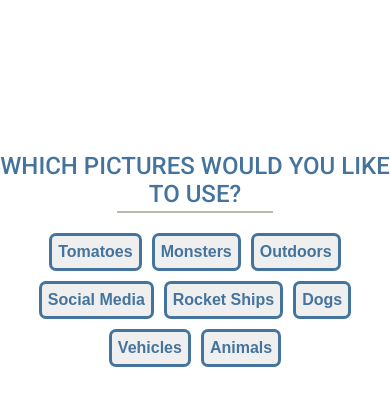
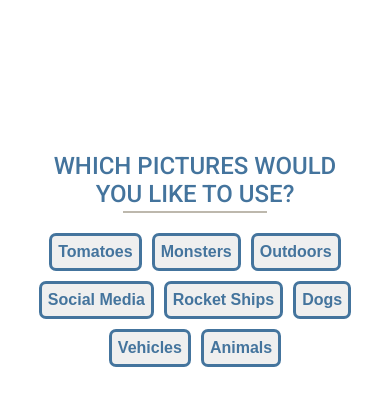
Before and after one commit to cuttlemaster/lets-play-memory, a website: page index.html in a window 390 px wide. Shown: the part 78-484 px from the top of the page. Drawn offline with Linux system fonts and the light colour scheme.

Commit message:
adding tablet style fixes
Signed-off-by: Caleb Flanagan <flanagan.caleb@gmail.com>

```diff
--- a/index.html
+++ b/index.html
@@ -2,7 +2,7 @@
 <html>
   <head>
     <meta charset="UTF-8">
-    <meta name="viewport" content="width=device-width, initial-scale=1">
+    <meta name="viewport" content="width=device-width" />
     <title>Let's Play Memory</title>
 
     <link href="https://fonts.googleapis.com/css?family=Black+Han+Sans&display=swap" rel="stylesheet">
@@ -14,10 +14,10 @@
     <header>
       <h1><span>Lets</span><span>Play</span><span>Memory</span></h1>
       <section>
-        <button class="small active" data-size="16">16</button>
-        <button class="small" data-size="20">20</button>
-        <button class="small" data-size="24">24</button>
-        <button class="small" data-size="32">32</button>
+        <button class="small game-size-16 active" data-size="16">16</button>
+        <button class="small game-size-20" data-size="20">20</button>
+        <button class="small game-size-24" data-size="24">24</button>
+        <button class="small game-size-32" data-size="32">32</button>
         <button class="new-game hide">New Game</button>
       </section>
     </header>
--- a/scss/_buttons.scss
+++ b/scss/_buttons.scss
@@ -12,9 +12,11 @@ button {
   line-height: 20px;
   outline: none;
 
+  @include large-up {
     &:hover {
       background-color: $light-blue;
       cursor: pointer;
+    }
   }
 
   &.active {
@@ -38,7 +40,7 @@ button {
       left: 15%;
     }
 
-    &:hover { cursor: default; }
+    @include large-up { &:hover { cursor: default; } }
   }
 
   &.small {
@@ -62,9 +64,11 @@ button {
 
     &.hide { display: none; }
 
+    @include large-up {
       &:hover {
         background-color: transparent;
         color: $cobalt;
       }
     }
   }
+}
--- a/scss/_mixins.scss
+++ b/scss/_mixins.scss
@@ -5,7 +5,7 @@
 }
 
 @mixin medium {
-  @media screen and (min-width: 641px) and (max-width: 1024px) {
+  @media screen and (min-width: 641px) and (max-width: 1023px) {
     @content;
   }
 }
--- a/scss/site.scss
+++ b/scss/site.scss
@@ -26,7 +26,18 @@ header {
   justify-content: space-between;
   max-width: 1000px;
 
-  section { padding-top: 3px; }
+  @include medium {
+    padding-right: 25px;
+    padding-left: 25px;
+  }
+
+  section {
+    padding-top: 3px;
+
+    button {
+      &.game-size-32 { @include medium { display: none; } }
+    }
+  }
 }
 
 h1 {
@@ -70,6 +81,23 @@ h2 {
   margin: 0 auto;
   padding-top: 50px;
   max-width: 850px;
+
+  @include medium {
+    max-width: 700px;
+  }
+
+  @include small {
+    padding-right: 15px;
+    padding-left: 15px;
+    max-width: 100%;
+  }
+
+  h2 {
+    @include small {
+      padding-right: 25px;
+      padding-left: 25px;
+    }
+  }
 
   section {
     display: flex;
```
Also changed, not shown: css/site.css. Lines whose indentation alone changed are shown as unchanged.
